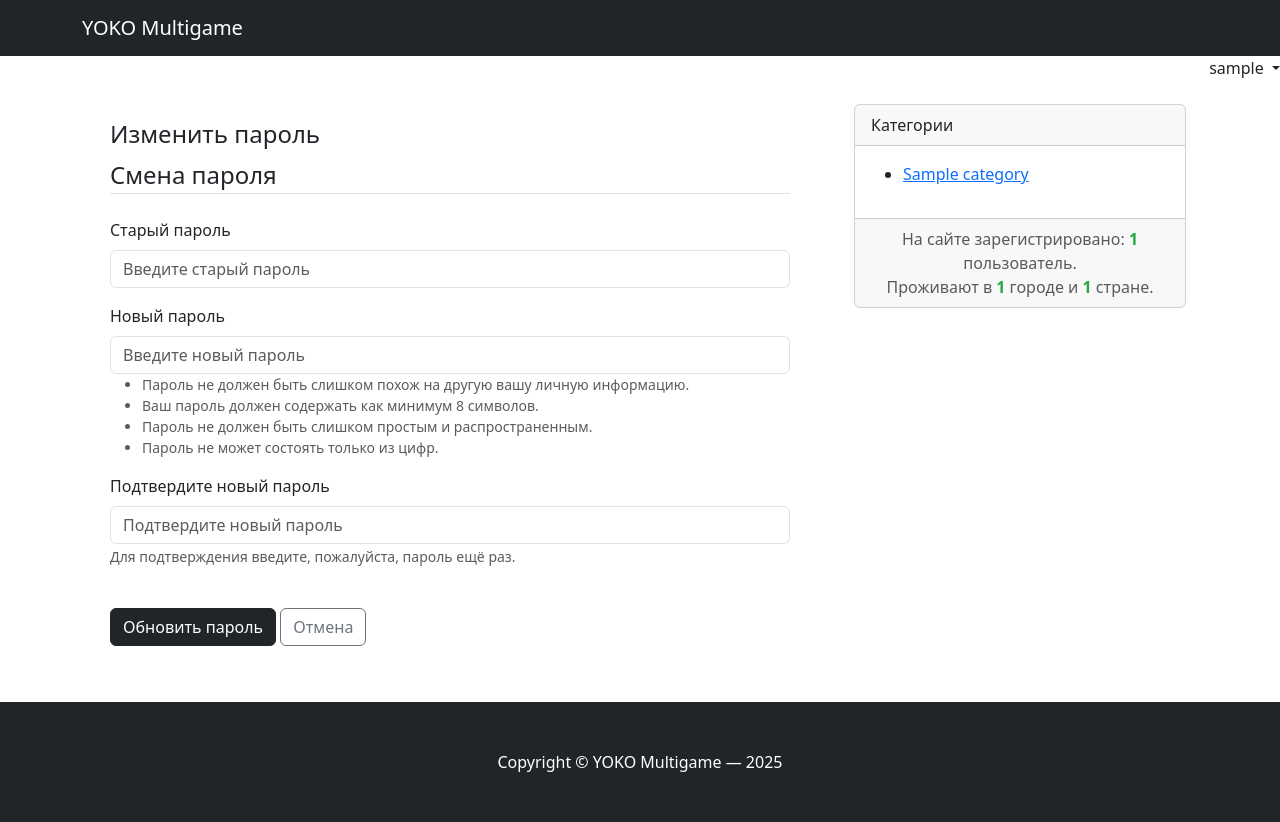
After one commit to PaulNikolaev/yoko_multigame_website, a Django app: page /password_change/ in a window 1280 px wide. The commit adds this page. Run offline with Django 5.2, Linux system fonts and the light colour scheme; a user stored in the database is signed in; tables that the repository leaves empty hold one stand-in row (values such as "Sample post"); some libraries are stand-ins or nearby versions.

Commit message:
Added ChangePasswordView, urls and template

```diff
--- a/apps/accounts/urls.py
+++ b/apps/accounts/urls.py
@@ -5,6 +5,7 @@ from .views import (ProfileUpdateView,
                     UserRegisterView,
                     UserLoginView,
                     UserLogoutView,
+                    ChangePasswordView,
                     CityAutocompleteAjaxView)
 
 app_name = 'accounts'
@@ -15,5 +16,6 @@ urlpatterns = [
     path('register/', UserRegisterView.as_view(), name='register'),
     path('login/', UserLoginView.as_view(), name='login'),
     path('logout/', UserLogoutView.as_view(), name='logout'),
+    path('password_change/', ChangePasswordView.as_view(), name='password_change'),
     path('city-autocomplete/', CityAutocompleteAjaxView.as_view(), name='city_autocomplete_ajax'),
 ]
--- a/apps/accounts/views.py
+++ b/apps/accounts/views.py
@@ -2,7 +2,7 @@ from django.views.generic import DetailView, UpdateView, CreateView, View
 from django.db import transaction
 from django.urls import reverse_lazy
 from django.contrib.messages.views import SuccessMessageMixin
-from django.contrib.auth.views import LoginView, LogoutView
+from django.contrib.auth.views import LoginView, LogoutView, PasswordChangeView
 from django.http import JsonResponse
 from .models import Profile
 from .forms import UserUpdateForm, ProfileUpdateForm, UserRegisterForm, UserLoginForm
@@ -60,6 +60,12 @@ class ProfileUpdateView(UpdateView):
 
     def get_success_url(self):
         return reverse_lazy('accounts:profile_detail', kwargs={'slug': self.object.slug})
+
+
+class ChangePasswordView(SuccessMessageMixin, PasswordChangeView):
+    template_name = 'accounts/change_password.html'
+    success_message = 'Вы успешно изменили пароль!'
+    success_url = reverse_lazy('accounts:login')
 
 
 class UserRegisterView(SuccessMessageMixin, CreateView):
--- /dev/null
+++ b/templates/accounts/change_password.html
@@ -0,0 +1,84 @@
+{% extends "main.html" %}
+{% load static %} {# Если вы используете статические файлы в этом шаблоне, хотя для этого конкретного случая они, возможно, и не нужны #}
+
+{% block content %}
+    <div class="card mb-3 border-0 nth-shadow">
+        <div class="card-body">
+            <div class="card-title nth-card-title">
+                <h4>Изменить пароль</h4> {# Заголовок на русском, как в другом шаблоне #}
+            </div>
+
+            {# Отображение общих ошибок формы, если они есть #}
+            {% if form.non_field_errors %}
+                <div class="alert alert-danger mt-3" role="alert">
+                    {% for error in form.non_field_errors %}
+                        <p>{{ error }}</p>
+                    {% endfor %}
+                </div>
+            {% endif %}
+
+            <form method="POST">
+                {% csrf_token %}
+
+                <fieldset class="form-group mb-4">
+                    <legend class="border-bottom mb-4">Смена пароля</legend>
+
+                    {# Поле Старый пароль #}
+                    <div class="mb-3">
+                        <label for="{{ form.old_password.id_for_label }}" class="form-label">Старый пароль</label>
+                        <input type="password" name="{{ form.old_password.name }}"
+                               id="{{ form.old_password.id_for_label }}"
+                               class="form-control {% if form.old_password.errors %}is-invalid{% endif %}"
+                               autocomplete="new-password" required
+                               placeholder="Введите старый пароль"/>
+                        {# Отображение ошибок для поля old_password #}
+                        {% for error in form.old_password.errors %}
+                            <div class="invalid-feedback d-block">{{ error }}</div>
+                        {% endfor %}
+                    </div>
+
+                    {# Поле Новый пароль #}
+                    <div class="mb-3">
+                        <label for="{{ form.new_password1.id_for_label }}" class="form-label">Новый пароль</label>
+                        <input type="password" name="{{ form.new_password1.name }}"
+                               id="{{ form.new_password1.id_for_label }}"
+                               class="form-control {% if form.new_password1.errors %}is-invalid{% endif %}"
+                               autocomplete="new-password" required
+                               placeholder="Введите новый пароль"/>
+                        {% if form.new_password1.help_text %}
+                            <small class="form-text text-muted">{{ form.new_password1.help_text }}</small>
+                        {% endif %}
+                        {# Отображение ошибок для поля new_password1 #}
+                        {% for error in form.new_password1.errors %}
+                            <div class="invalid-feedback d-block">{{ error }}</div>
+                        {% endfor %}
+                    </div>
+
+                    {# Поле Подтверждение нового пароля #}
+                    <div class="mb-3">
+                        <label for="{{ form.new_password2.id_for_label }}" class="form-label">Подтвердите новый пароль</label>
+                        <input type="password" name="{{ form.new_password2.name }}"
+                               id="{{ form.new_password2.id_for_label }}"
+                               class="form-control {% if form.new_password2.errors %}is-invalid{% endif %}"
+                               autocomplete="new-password" required
+                               placeholder="Подтвердите новый пароль"/>
+                        {% if form.new_password2.help_text %}
+                            <small class="form-text text-muted">{{ form.new_password2.help_text }}</small>
+                        {% endif %}
+                        {# Отображение ошибок для поля new_password2 #}
+                        {% for error in form.new_password2.errors %}
+                            <div class="invalid-feedback d-block">{{ error }}</div>
+                        {% endfor %}
+                    </div>
+
+                </fieldset>
+
+                <div class="d-grid gap-2 d-md-block mt-4">
+                    <button type="submit" class="btn btn-dark">Обновить пароль</button>
+                    {# Кнопка "Отмена" #}
+                    <a href="{% url 'accounts:profile_edit' %}" class="btn btn-outline-secondary">Отмена</a>
+                </div>
+            </form>
+        </div>
+    </div>
+{% endblock content %}
--- a/templates/accounts/profile_edit.html
+++ b/templates/accounts/profile_edit.html
@@ -102,8 +102,11 @@
                     </div>
                 {% endif %}
 
+                {# Группа кнопок: Подтвердить, Изменить пароль, Отмена #}
                 <div class="d-grid gap-2 d-md-block mt-4">
                     <button type="submit" class="btn btn-dark">Подтвердить изменение профиля</button>
+                    <a href="{% url 'accounts:password_change' %}" class="btn btn-primary">Изменить пароль</a>
+                    <a href="{% url 'blog:home' %}" class="btn btn-outline-secondary">Отмена</a>
                 </div>
             </form>
         </div>
```
